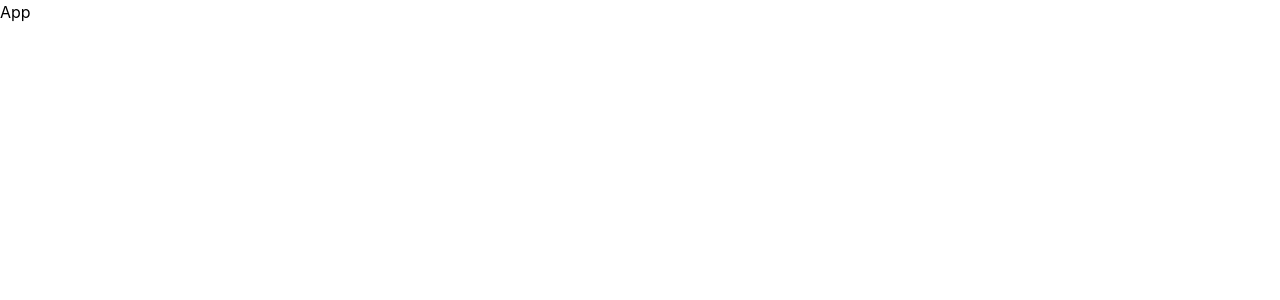
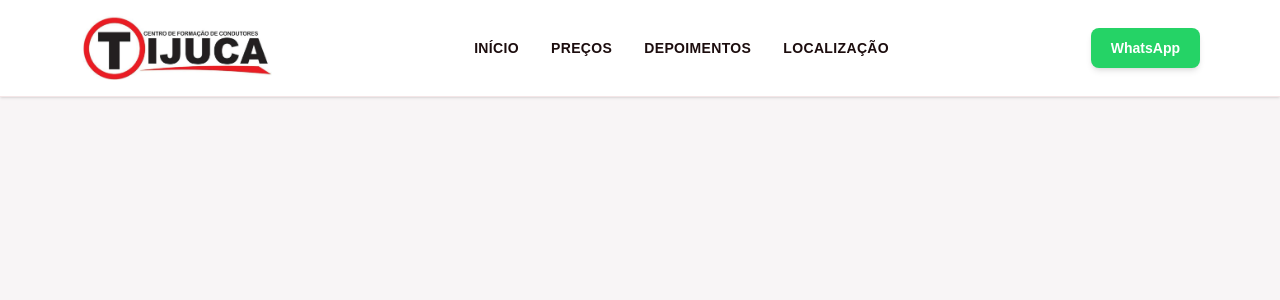
Before and after one commit to Matheus-Valviesse/Autoescola-Tijuca, a React (Vite) app: page / in a window 1280 px wide. Shown: the top 300 px of the page. Built offline with nearby package versions, Linux system fonts and the light colour scheme.

Commit message:
criação do header e botão inicial

```diff
--- a/src/App.jsx
+++ b/src/App.jsx
@@ -1,7 +1,10 @@
 import React from 'react'
+import Header from './components/Page/Header'
 
 export const App = () => {
   return (
-    <div>App</div>
+    <div>
+      <Header />
+    </div>
   )
 }
--- /dev/null
+++ b/src/components/Page/Header.jsx
@@ -0,0 +1,77 @@
+import React from 'react';
+import { motion } from 'framer-motion';
+import Button from '../ui/Button';
+import logoImg from '../../assets/logo.png';
+
+const headerAnim = {
+  initial: { y: -100 },
+  animate: { y: 0 },
+  transition: { type: "spring", stiffness: 100, damping: 20 }
+};
+
+const logoAnim = {
+  initial: { scale: 0 },
+  animate: { scale: 1 },
+  transition: { duration: 0.6, delay: 0.2, type: "spring", bounce: 0.5 }
+};
+
+const navItemAnim = (index) => ({
+  initial: { opacity: 0, y: -20 },
+  animate: { opacity: 1, y: 0 },
+  transition: { duration: 0.3, delay: 0.3 + (index * 0.1) },
+  whileHover: { scale: 1.1, color: "#e50615" }
+});
+
+const btnAnim = {
+  initial: { opacity: 0, x: 50 },
+  animate: { opacity: 1, x: 0 },
+  transition: { duration: 0.5, delay: 0.6, type: "spring" },
+  whileHover: { scale: 1.05 },
+  whileTap: { scale: 0.95 }
+};
+
+const Header = () => {
+  return (
+    <motion.header
+      {...headerAnim}
+      className="sticky top-0 z-50 w-full border-b border-solid border-[#f4e6e7] bg-white px-6 md:px-20 py-4 shadow-sm"
+    >
+      <div className="mx-auto flex max-w-[1200px] items-center justify-between">
+
+        <div className="flex items-center gap-3">
+          <motion.img
+            {...logoAnim}
+            src={logoImg}
+            alt="Logo Auto Escola"
+            className="h-16 w-auto object-contain"
+          />
+        </div>
+
+        <nav className="hidden md:flex flex-1 justify-center gap-8">
+          {['Início', 'Preços', 'Depoimentos', 'Localização'].map((item, index) => (
+            <motion.a
+              {...navItemAnim(index)}
+              key={item}
+              href={`#${item.toLowerCase().replace('ç', 'c').replace('í', 'i')}`}
+              className="text-sm font-bold text-[#1c0d0e] transition-colors uppercase tracking-wide"
+            >
+              {item}
+            </motion.a>
+          ))}
+        </nav>
+
+        <motion.div
+          {...btnAnim}
+          className="flex items-center gap-3"
+        >
+          <Button variant="whatsapp">
+            WhatsApp
+          </Button>
+        </motion.div>
+
+      </div>
+    </motion.header>
+  );
+};
+
+export default Header;
--- /dev/null
+++ b/src/components/ui/Button.jsx
@@ -0,0 +1,21 @@
+import React from 'react';
+
+const Button = ({ children, variant = 'primary', className = '', ...props }) => {
+  const baseStyles = "font-bold rounded-lg transition-all shadow-md flex items-center justify-center gap-2";
+
+  const variants = {
+    primary: "bg-primary text-white hover:bg-red-700 px-6 py-2.5",
+    secondary: "bg-black text-white hover:bg-gray-800 px-6 py-2.5",
+    outline: "border-2 border-secondary dark:border-white text-secondary dark:text-white hover:bg-secondary hover:text-white dark:hover:bg-white dark:hover:text-black py-4 px-8 w-full uppercase",
+    whatsapp: "bg-[#25D366] text-white hover:bg-[#1ebd59] px-5 py-2.5 text-sm hidden sm:flex",
+    white: "bg-white text-primary hover:bg-gray-100 py-4 px-8 uppercase"
+  };
+
+  return (
+    <button className={`${baseStyles} ${variants[variant]} ${className}`} {...props}>
+      {children}
+    </button>
+  );
+};
+
+export default Button;
--- a/src/index.css
+++ b/src/index.css
@@ -1 +1,25 @@
 @import "tailwindcss";
+
+@import url('https://fonts.googleapis.com/css2?family=Montserrat:wght@400;500;700;800;900&display=swap');
+@import url('https://fonts.googleapis.com/css2?family=Material+Symbols+Outlined:wght,FILL@100..700,0..1&display=swap');
+
+@theme {
+  --color-primary: #e50615;
+  --color-secondary: #1c0d0e;
+  --color-background-light: #f8f5f6;
+  --color-background-dark: #230f11;
+  --color-google-yellow: #fbbf24;
+
+  --font-sans: "Montserrat", sans-serif;
+  --font-display: "Montserrat", sans-serif;
+}
+
+@layer base {
+  body {
+    @apply font-sans bg-background-light dark:bg-background-dark text-secondary dark:text-white transition-colors duration-300;
+  }
+}
+
+.material-symbols-outlined {
+  font-variation-settings: 'FILL' 1, 'wght' 400, 'GRAD' 0, 'opsz' 24;
+}
--- a/vite.config.js
+++ b/vite.config.js
@@ -4,5 +4,5 @@ import react from '@vitejs/plugin-react'
 
 // https://vite.dev/config/
 export default defineConfig({
-  plugins: [react(),tailwindcss(),],
+  plugins: [react(),tailwindcss()],
 })
```
Also changed, not shown: src/assets/logo.png (added).
